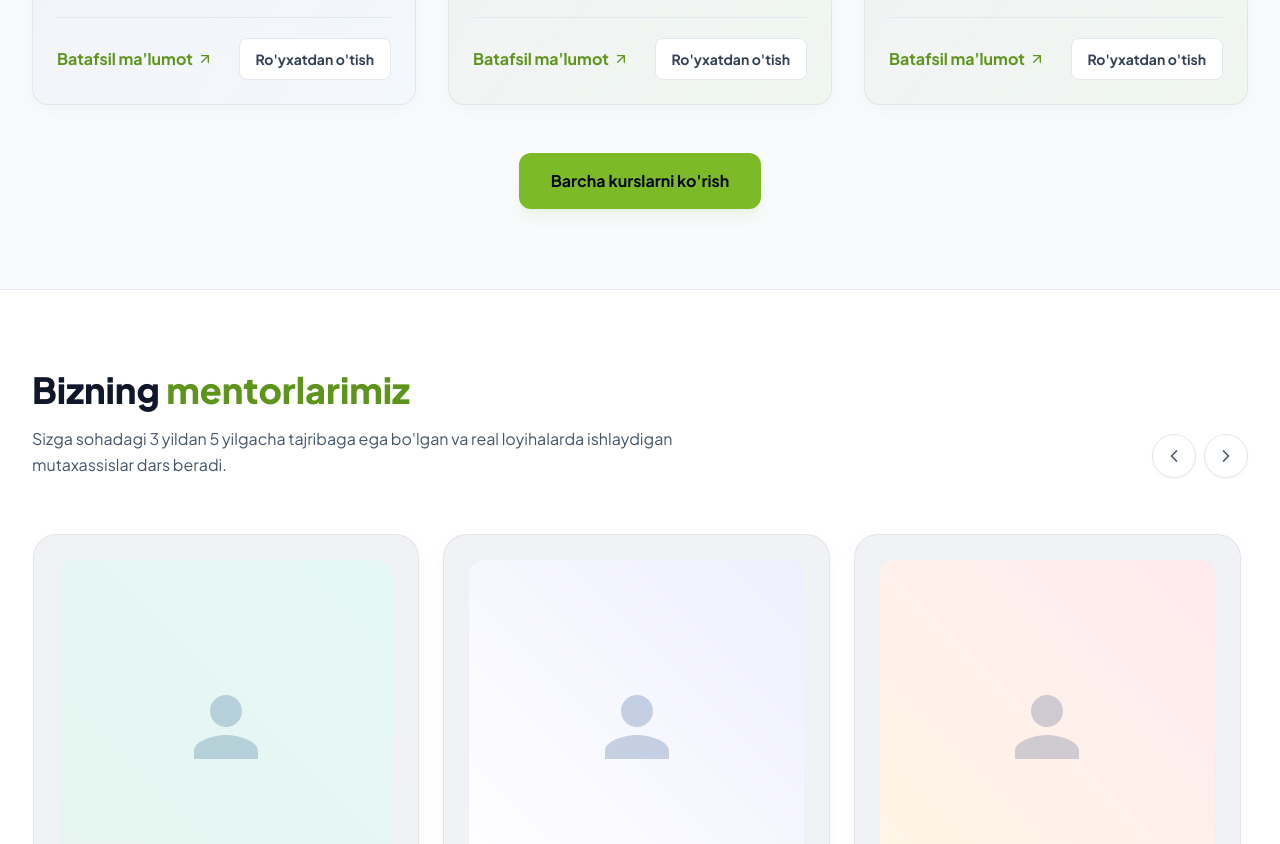
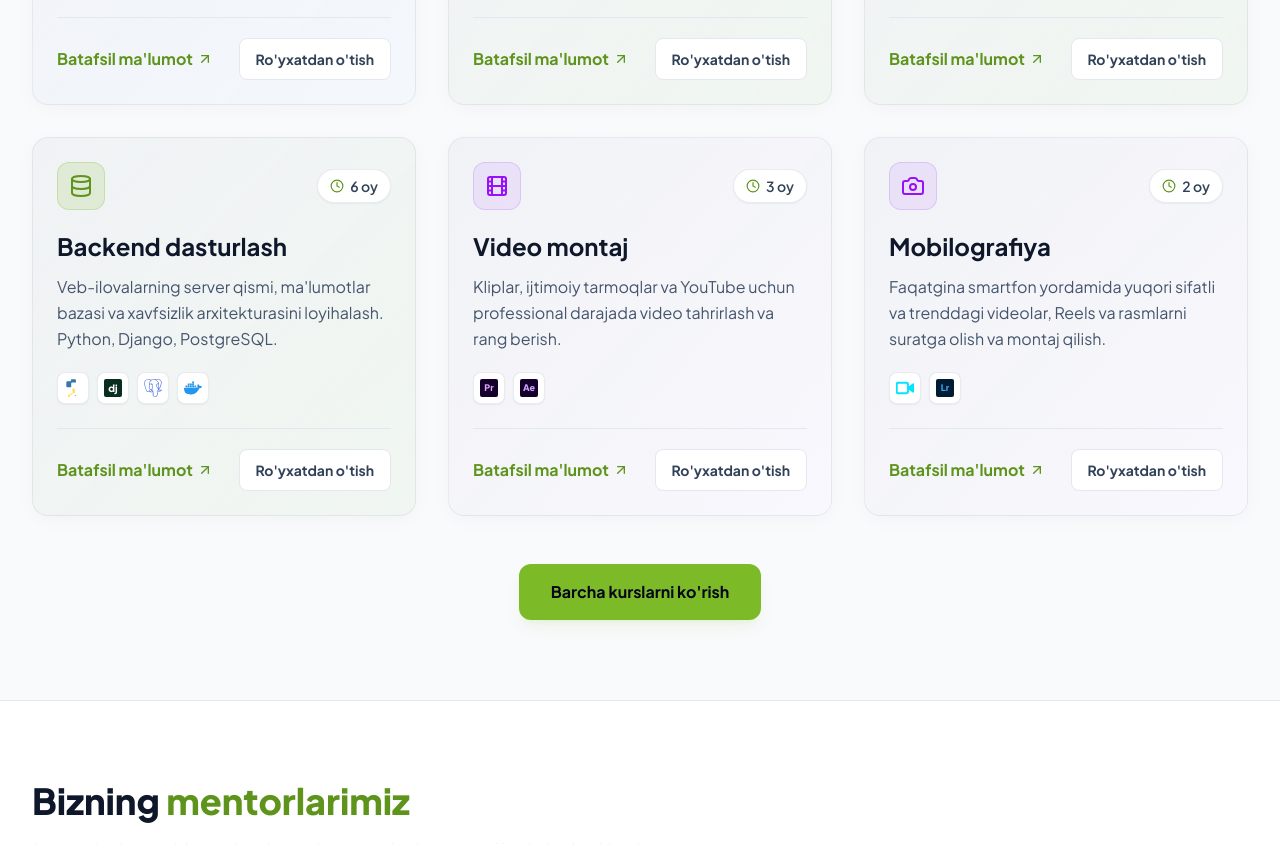
Before and after one commit to TemurbekReyimberdiyev/itparkxorazm, a React (Vite) app: page / in a window 1280 px wide. Shown: the part 1740-2584 px from the top of the page. Built offline with nearby package versions, Linux system fonts and the light colour scheme.

Commit message:
Change initial visible course cards limit to 6

```diff
--- a/src/components/Courses.jsx
+++ b/src/components/Courses.jsx
@@ -865,7 +865,7 @@ export default function Courses({ language, onSelectCourse, translations }) {
     ? coursesData
     : coursesData.filter(c => c.category === activeTab || (activeTab === 'languages' && c.category === 'basic'));
 
-  const visibleCourses = showAll ? filteredCourses : filteredCourses.slice(0, 3);
+  const visibleCourses = showAll ? filteredCourses : filteredCourses.slice(0, 6);
 
   return (
     <section id="courses" className="py-20 bg-slate-50 relative border-y border-slate-200">
@@ -953,7 +953,7 @@ export default function Courses({ language, onSelectCourse, translations }) {
         </div>
 
         {/* Show All Button */}
-        {filteredCourses.length > 3 && !showAll && (
+        {filteredCourses.length > 6 && !showAll && (
           <div className="flex justify-center mt-12">
             <button
               onClick={() => setShowAll(true)}
```
